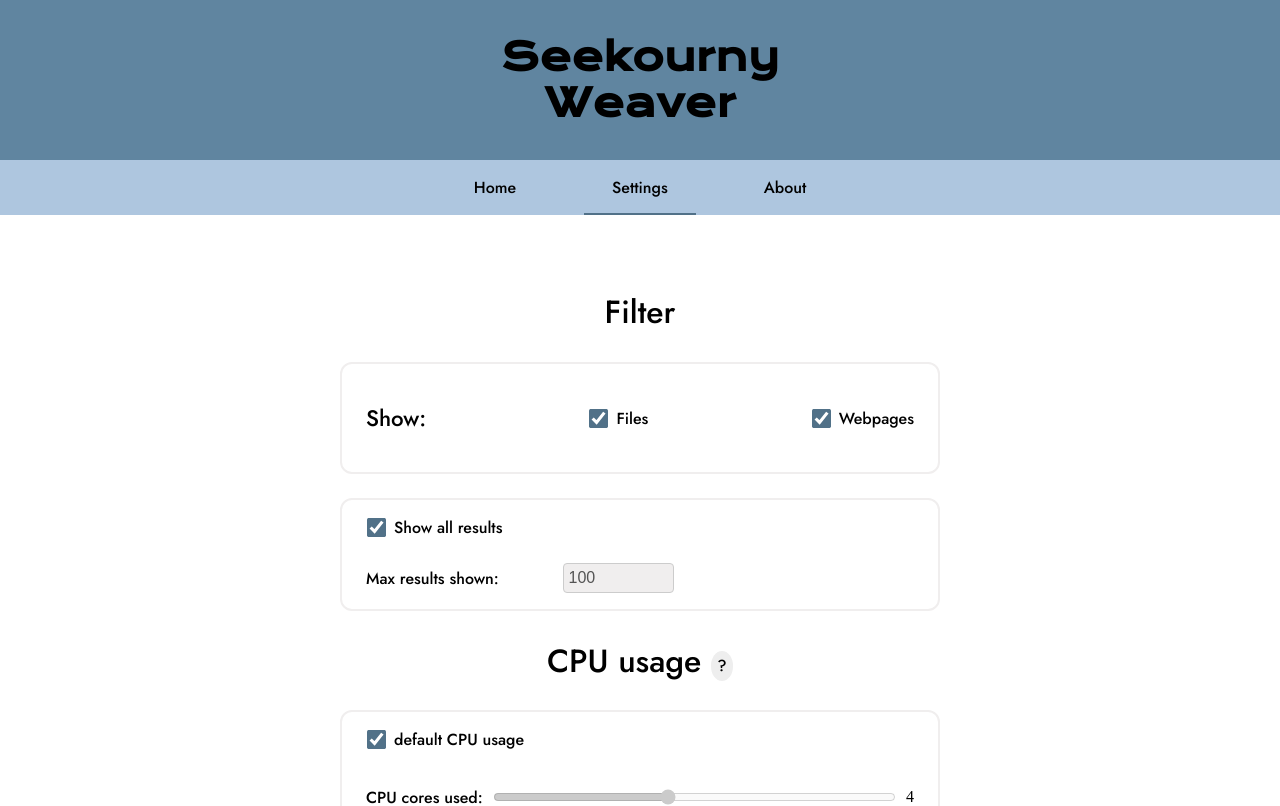
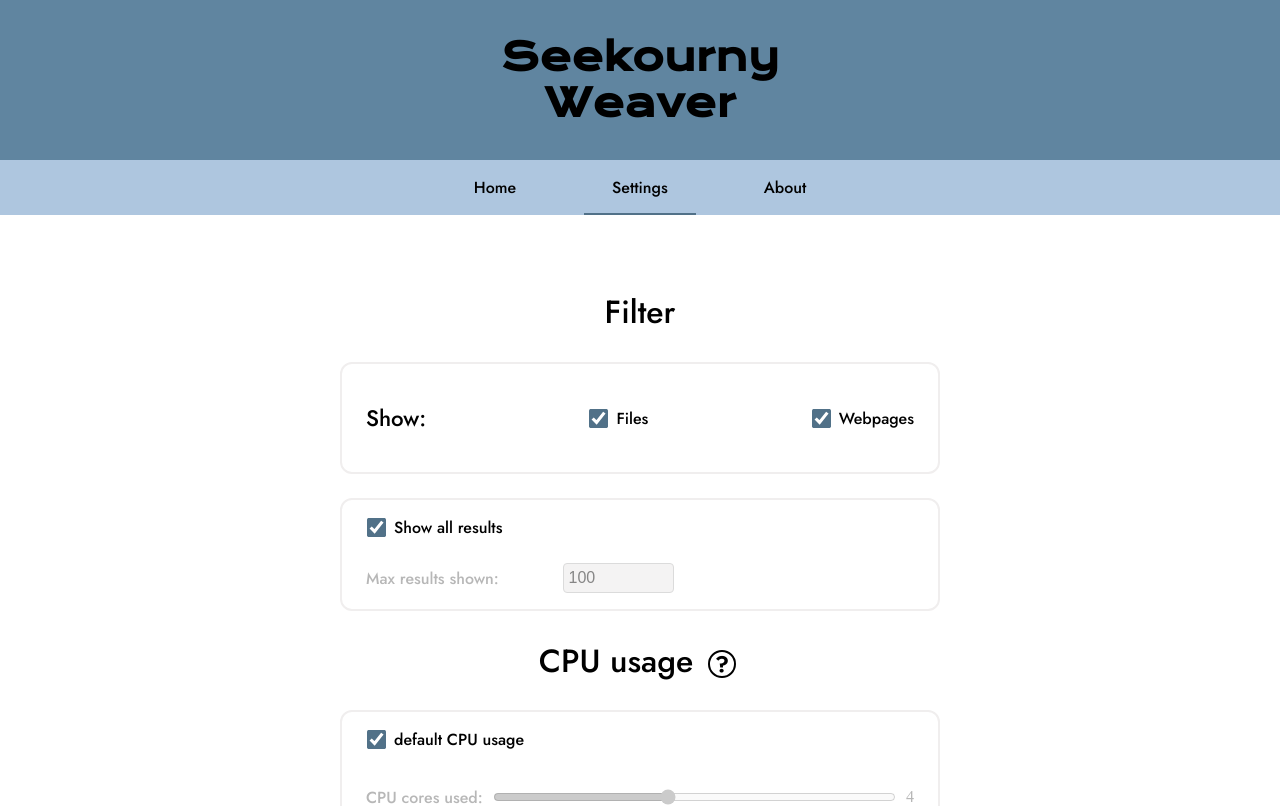
Before and after one commit to G433N/Seekourney-Weaver, a SvelteKit app in the folder frontend/: page /settings in a window 1280 px wide. Shown: the top 806 px of the page. Built offline with nearby package versions, Linux system fonts and the light colour scheme; no server answers.

Commit message:
style(front): improve layout and styling for search and settings components

```diff
--- a/frontend/src/routes/+page.svelte
+++ b/frontend/src/routes/+page.svelte
@@ -165,6 +165,7 @@
 		display: flex;
 		gap: 0.5rem;
 		margin-bottom: 2rem;
+		align-items: center;
 	}
 
 	#searchButton {
@@ -210,7 +211,6 @@
 		width: 2.5rem;
 		height: 2.5rem;
 		border-radius: 50%;
-		border: 1px solid #ccc;
 		background-color: #f0eeee;
 		cursor: pointer;
 		font-size: 1.2rem;
--- a/frontend/src/routes/settings/+page.svelte
+++ b/frontend/src/routes/settings/+page.svelte
@@ -91,7 +91,7 @@
 			Show all results
 		</label>
 
-		<label class="max-label">
+		<label class="max-label" class:disabled-label={$showAllResults}>
 			<div class="inputDiv">
 				Max results shown:
 				<input type="number" bind:value={$maxResults} disabled={$showAllResults} />
@@ -115,9 +115,9 @@
 			default CPU usage
 		</label>
 		<div class="slider">
-			<label for="cpuSlider">CPU cores used:</label>
+			<label for="cpuSlider" class:disabled-label={$cpuDefault}>CPU cores used:</label>
 			<input id="cpuSlider" type="range" min="1" max={$maxCores} bind:value={$cpuCores} disabled={$cpuDefault}/>
-			<span>{$cpuCores}</span>
+			<span class:disabled-label={$cpuDefault}>{$cpuCores}</span>
 		</div>
 	</div>
 
@@ -197,6 +197,11 @@
 		font-size: 1rem;
 	}
 
+	.disabled-label {
+		color: #999;
+		opacity: 0.7;
+	}
+
 	.slider {
 		width: 100%;
 		display: flex;
@@ -262,15 +267,27 @@
 
 	.tooltip-wrapper {
 		position: relative;
-		display: inline-block;
-		cursor: help;
+  		display: inline-flex;
+  		align-items: center;
+  		justify-content: center;
+  		cursor: help;
+  		width: 1.2em;
+  		height: 1.2em;
 	}
 
 	.info-icon {
-		font-size: 1rem;
-		background-color: #eee;
-		border-radius: 50%;
-		padding: 0.2rem 0.4rem;
+	  	font-size: 0.7em;
+  		width: 1.1em;
+  		height: 1.1em;
+  		border-radius: 50%;
+  		background-color: white;
+  		border: 2px solid black;
+  		color: black;
+  		font-weight: bold;
+  		display: flex;
+  		align-items: center;
+  		justify-content: center;
+  		line-height: 1;
 	}
 
 	.tooltip-text {
```
